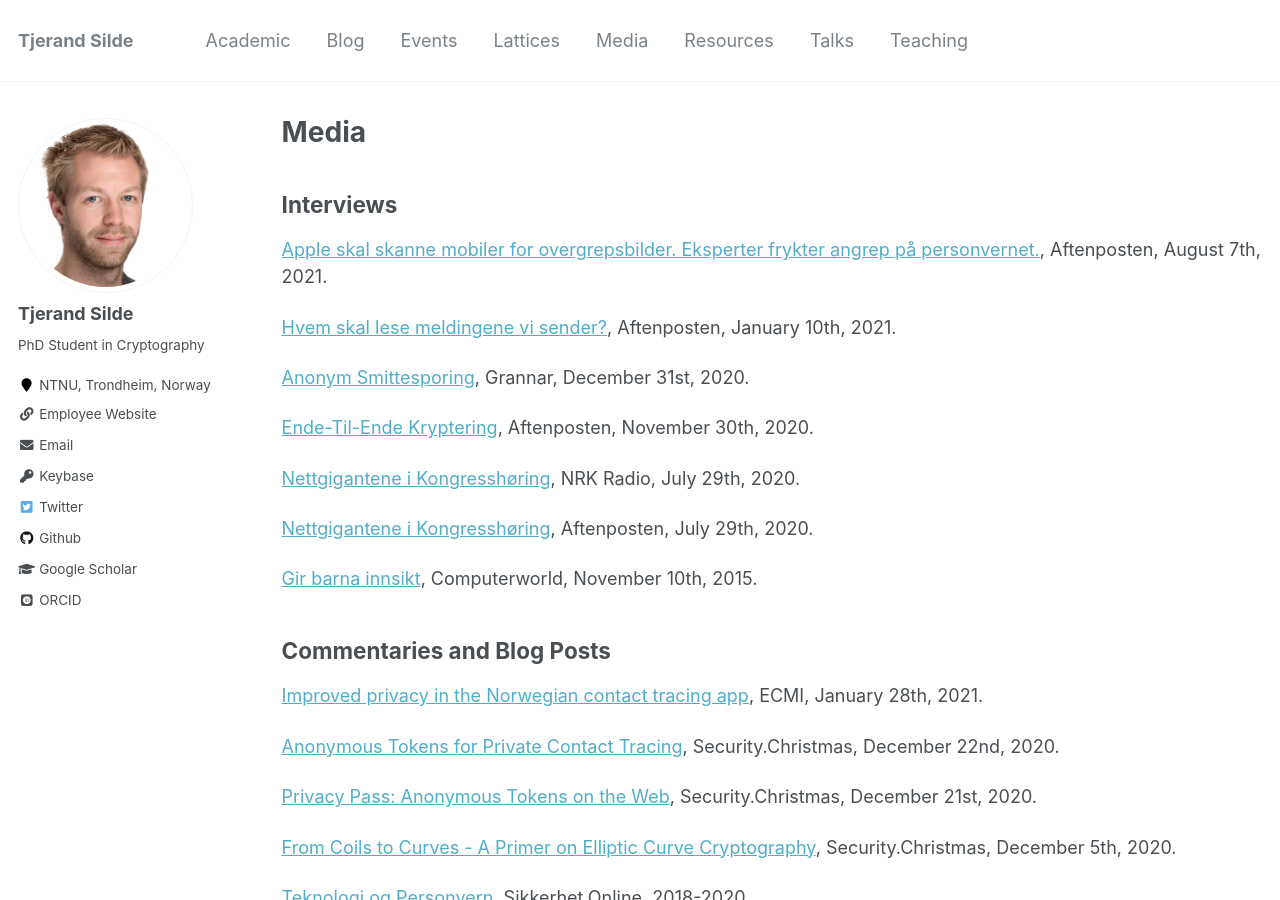
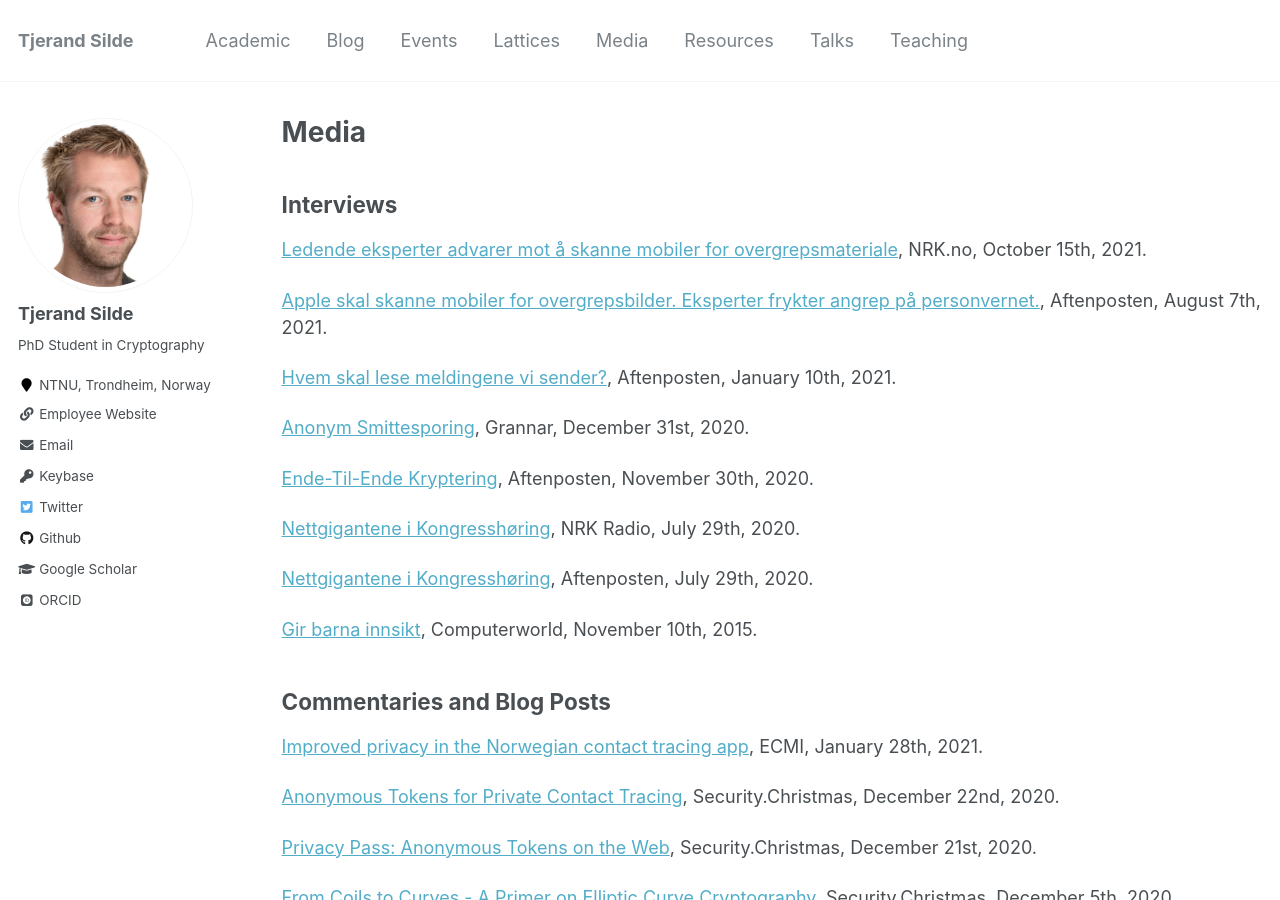
Before and after one commit to tjesi/tjesi.github.io, a Jekyll site: the page built from _pages/media.md, in a window 1280 px wide and 900 px high. Built offline with Jekyll 4.4.1, drawn with Linux system fonts in a browser that asks for light colours; some web fonts are replaced.

Commit message:
Update media.md

```diff
--- a/_pages/media.md
+++ b/_pages/media.md
@@ -6,6 +6,8 @@ author_profile: true
 ---
 
 ## Interviews
+
+[Ledende eksperter advarer mot å skanne mobiler for overgrepsmateriale](https://nrkbeta.no/2021/10/15/ledende-eksperter-advarer-mot-a-skanne-mobiler-for-overgrepsmateriale), NRK.no, October 15th, 2021.
 
 [Apple skal skanne mobiler for overgrepsbilder. Eksperter frykter angrep på personvernet.](https://www.aftenposten.no/kultur/i/g6PWRk/apple-skal-skanne-mobiler-for-overgrepsbilder-eksperter-frykter-angre), Aftenposten, August 7th, 2021.
 
```
